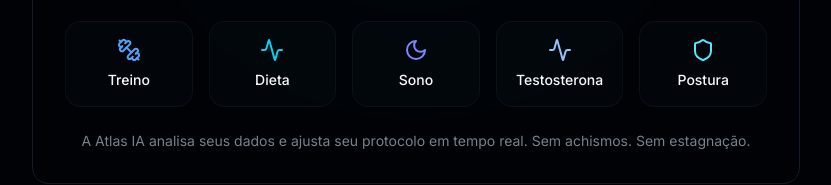
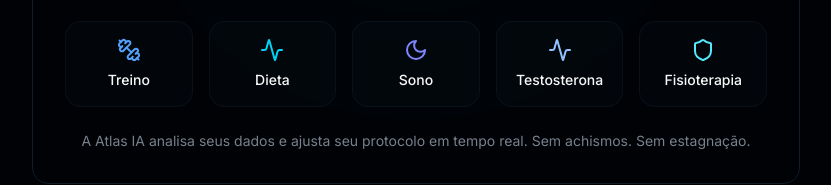
Before and after one commit to alexluciofilho7-cmyk/ATLAS-AI, a Next.js app: page /obrigado in a window 1280 px wide. Shown: the part 728-913 px from the top of the page, without its empty margins (224-1055 px from the left). Built offline with nearby package versions, Linux system fonts and the light colour scheme.

Commit message:
feat: update pillar cards with Physiotherapy and hover effects
Replace "Postura" with "Fisioterapia" and add smooth hover effects.

#VERCEL_SKIP

Co-authored-by: null <248574290+alexluciofilho7-cmyk@users.noreply.github.com>

```diff
--- a/app/obrigado/page.tsx
+++ b/app/obrigado/page.tsx
@@ -77,11 +77,12 @@ export default function ObrigadoPage() {
                 { icon: Activity, label: "Dieta", color: "text-cyan-400" },
                 { icon: Moon, label: "Sono", color: "text-indigo-400" },
                 { icon: Activity, label: "Testosterona", color: "text-blue-300" },
-                { icon: Shield, label: "Postura", color: "text-cyan-300" },
+                { icon: Shield, label: "Fisioterapia", color: "text-cyan-300" },
               ].map((pillar, index) => (
                 <div
                   key={index}
-                  className="flex flex-col items-center gap-2 p-4 rounded-xl bg-secondary/50 border border-border/50"
+                  className="flex flex-col items-center gap-2 p-4 rounded-xl bg-secondary/50 border border-border/50 cursor-pointer transition-all duration-200 ease-out hover:-translate-y-0.5 hover:scale-[1.03] hover:shadow-[0_0_20px_rgba(0,200,255,0.45)] focus-visible:-translate-y-0.5 focus-visible:scale-[1.03] focus-visible:shadow-[0_0_20px_rgba(0,200,255,0.45)] focus-visible:outline-none"
+                  tabIndex={0}
                 >
                   <pillar.icon className={`w-6 h-6 ${pillar.color}`} />
                   <span className="text-sm text-foreground font-medium">{pillar.label}</span>
```
